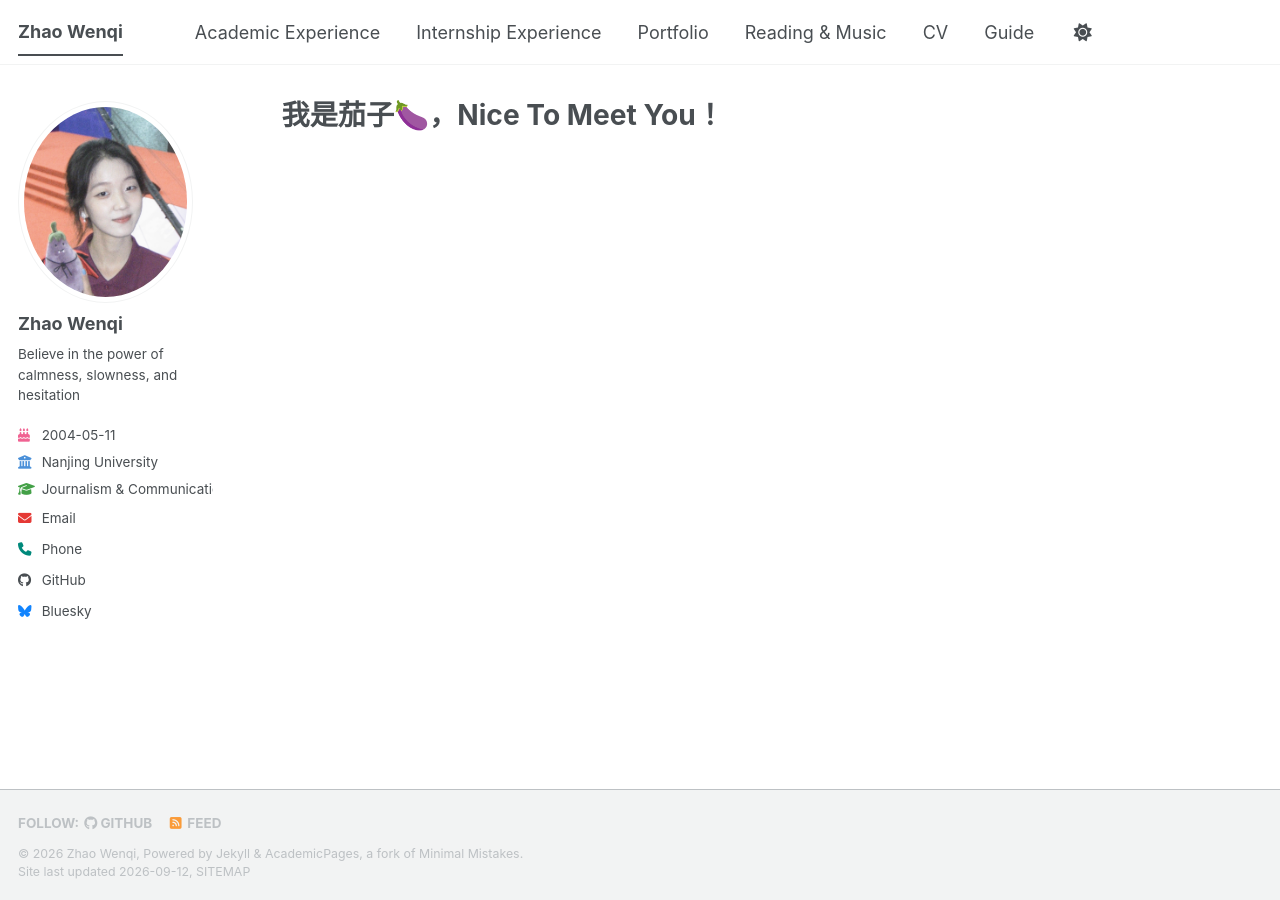
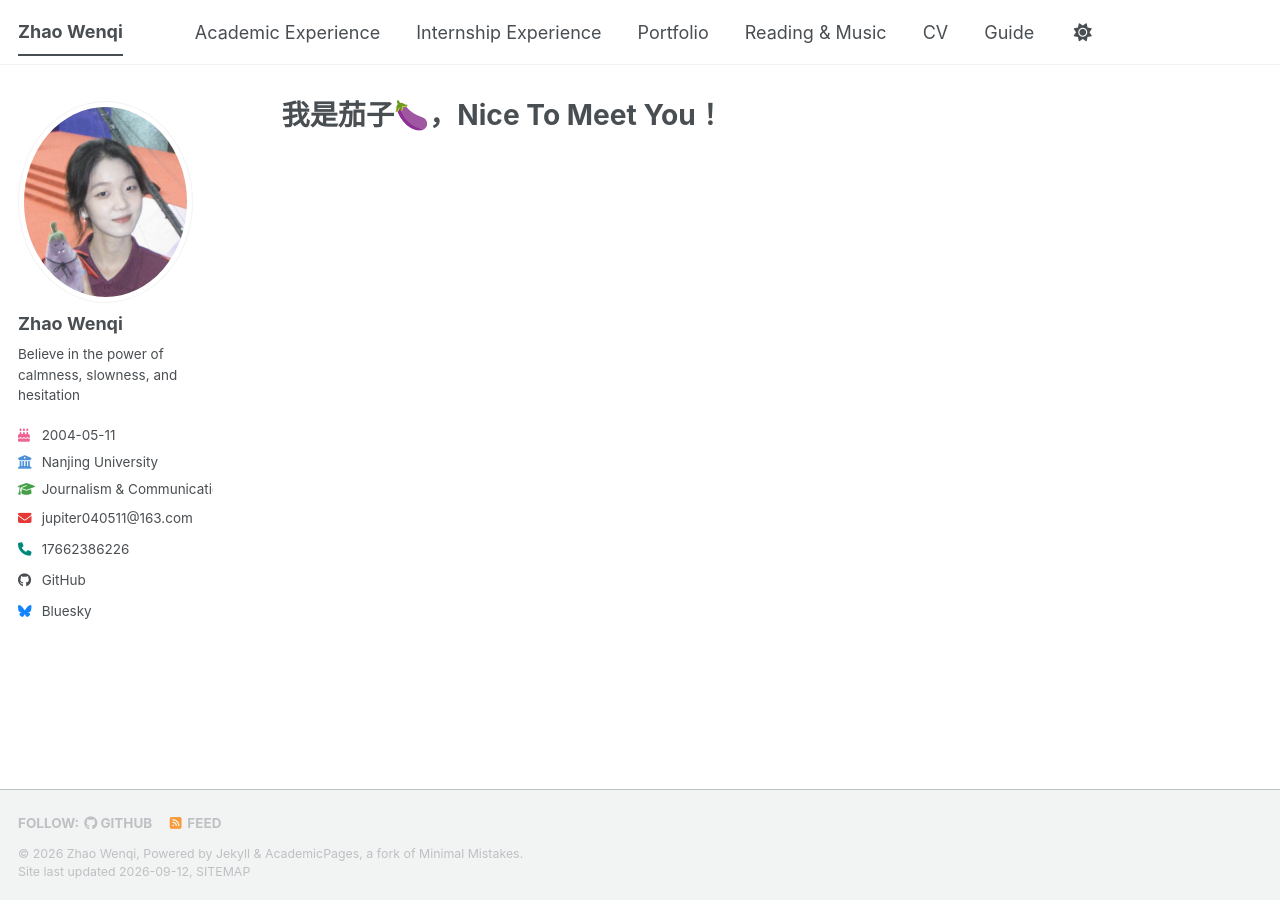
Before and after one commit to Wenqi0511/jupiter0511, a Jekyll site: the page built from _pages/about.md, in a window 1280 px wide. Built offline with Jekyll 4.4.1, drawn with Linux system fonts in a browser that asks for light colours; a style sheet for code colours, icons or effects is not loaded.

Commit message:
Update author-profile.html

```diff
--- a/_includes/author-profile.html
+++ b/_includes/author-profile.html
@@ -34,10 +34,10 @@
         <li class="author__desktop"><i class="fas fa-fw fa-graduation-cap icon-pad-right" style="color:#43A047" aria-hidden="true"></i>{{ author.major }}</li>
       {% endif %}
       {% if author.email %}
-        <li><a href="mailto:{{ author.email }}"><i class="fas fa-fw fa-envelope icon-pad-right" style="color:#E53935" aria-hidden="true"></i>{{ site.data.ui-text[site.locale].email_label | default: "Email" }}</a></li>
+        <li><a href="mailto:{{ author.email }}"><i class="fas fa-fw fa-envelope icon-pad-right" style="color:#E53935" aria-hidden="true"></i>{{ author.email }}</a></li>
       {% endif %}
       {% if author.phone %}
-        <li><a href="tel:{{ author.phone }}"><i class="fas fa-fw fa-phone icon-pad-right" style="color:#00897B" aria-hidden="true"></i>Phone</a></li>
+        <li><a href="tel:{{ author.phone }}"><i class="fas fa-fw fa-phone icon-pad-right" style="color:#00897B" aria-hidden="true"></i>{{ author.phone }}</a></li>
       {% endif %}
 
 
```
